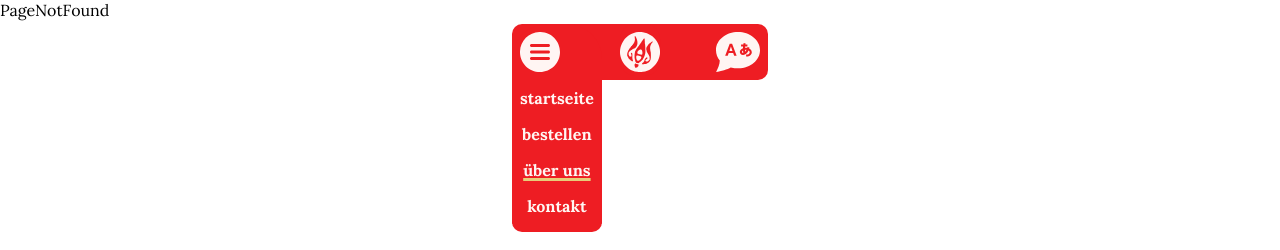
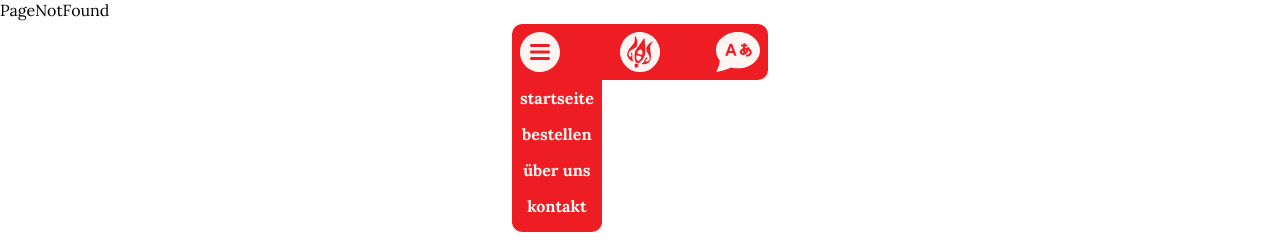
Before and after one commit to clydewilmoth/TAKSIM-UIR, a React (Vite) app: page /info in a window 1280 px wide. Both pictures are taken after a click on the picture 540 px from the left and 52 px from the top of the page. Shown: the top 250 px of the page. Built offline with nearby package versions, Linux system fonts and the light colour scheme; what i18next-xhr-backend would draw is missing.

Commit message:
Fixed menu Link with new router

```diff
--- a/src/components/Menu/Menu.jsx
+++ b/src/components/Menu/Menu.jsx
@@ -47,8 +47,8 @@ function Menu() {
           </div>
         </Link>
         <Link
-          to="/info"
-          className={location.pathname === "/info" ? css.current : css.not}
+          to="/überuns"
+          className={location.pathname === "/überuns" ? css.current : css.not}
         >
           <div className={css.item} style={{ opacity: hidden ? 0.0 : 1.0 }}>
             <span className={css.un} onClick={() => setHidden(true)}>
```
